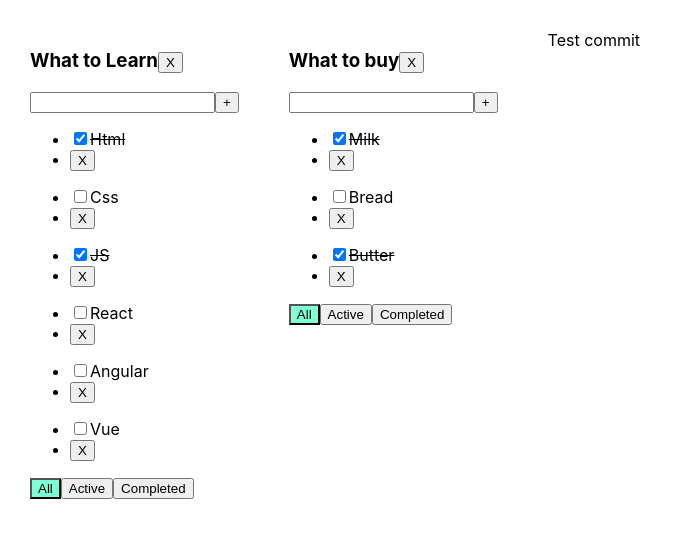
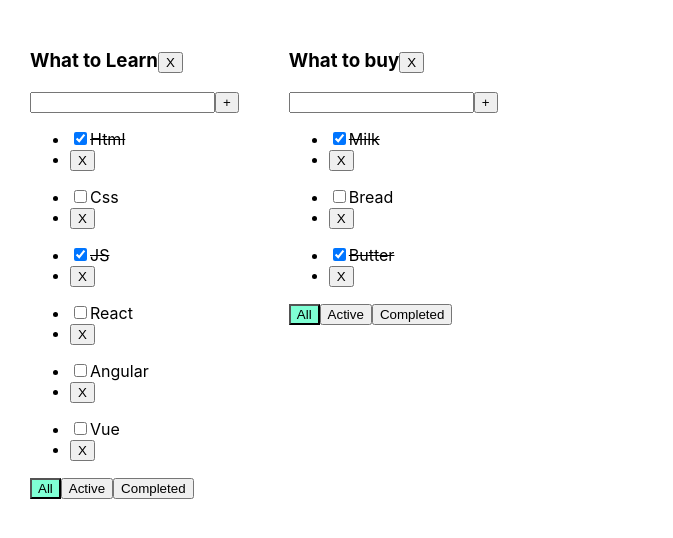
Before and after one commit to AntonPuY25/ToDoList, a React (Create React App) app: page / in a window 1280 px wide. Shown: the top 538 px of the page, without its empty margins (0-673 px from the left). Built offline with nearby package versions, Linux system fonts and the light colour scheme.

Commit message:
Test Commit

```diff
--- a/src/App.tsx
+++ b/src/App.tsx
@@ -110,7 +110,7 @@ function App() {
                                  removeTodoList={removeTodoList}
                 />
             })}
-Test commit
+
         </div>
     );
 }
```
